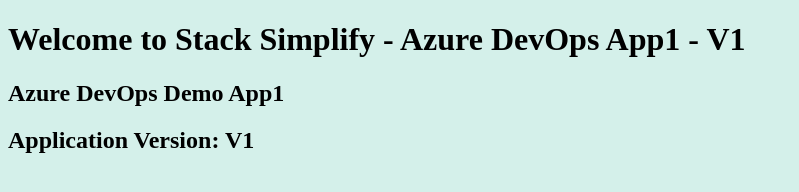
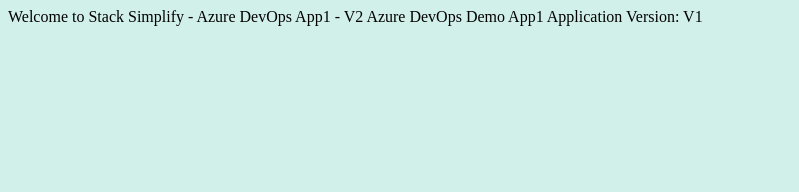
Before and after one commit to pranjal13579/azure-devops-github-acr-aks-app1, a plain HTML site: page index.html in a window 1280 px wide. Shown: the whole page, without its empty margins (0-799 px from the left). Drawn offline with Linux system fonts and the light colour scheme.

Commit message:
changes done

```diff
--- a/index.html
+++ b/index.html
@@ -1,8 +1,8 @@
 <!DOCTYPE html>
 <html>
-   <body style="background-color:rgb(212, 240, 234);">
-      <h1>Welcome to Stack Simplify - Azure DevOps App1 - V1</h1>
-      <h2>Azure DevOps Demo App1</h2>
-      <h2>Application Version: V1</h2>
+   <body style="background-color:rgb(210, 240, 234);">
+      <h-1>Welcome to Stack Simplify - Azure DevOps App1 - V2</h1>
+      <h0>Azure DevOps Demo App1</h2>
+      <h0>Application Version: V1</h2>
    </body>
 </html>
```
